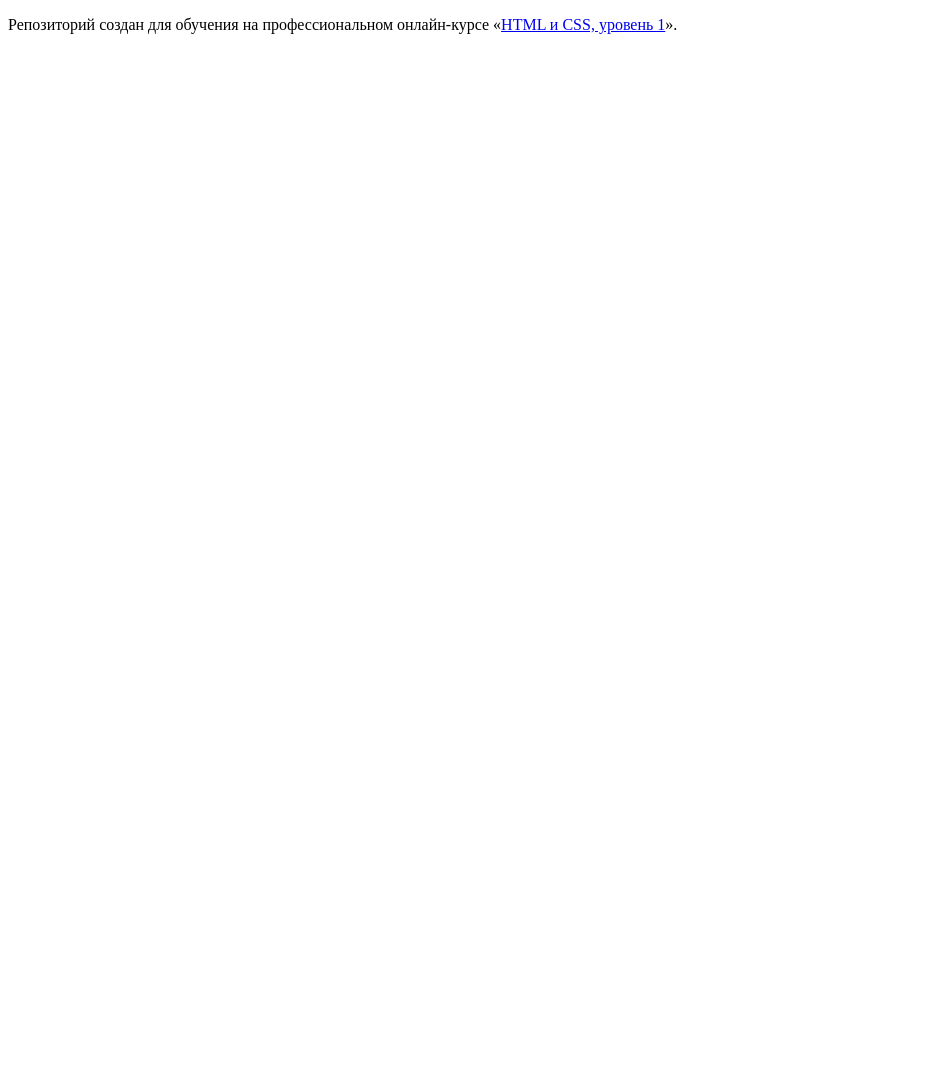
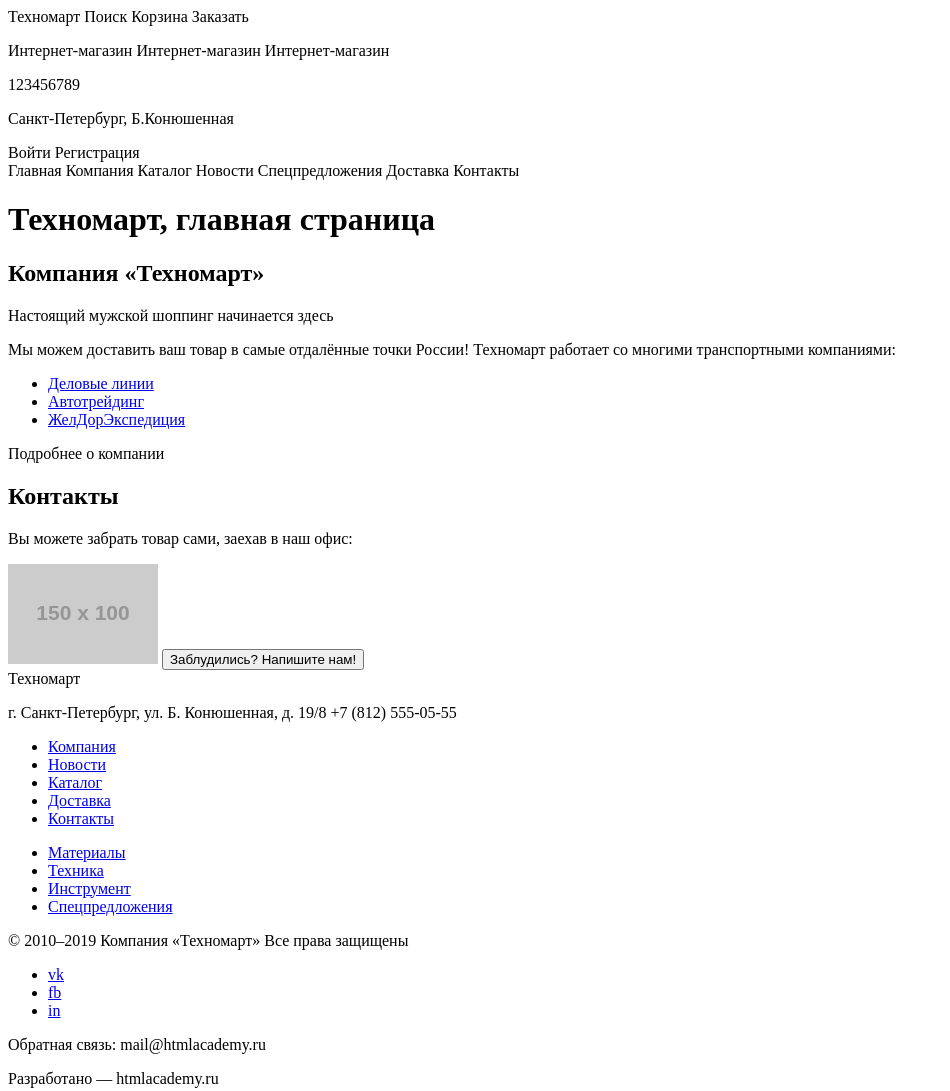
Before and after one commit to cusoq/296799-technomart-26, a plain HTML site: page index.html in a window 1280 px wide. Shown: the whole page, without its empty margins (0-950 px from the left). Before the commit the page ends 800 px from the top, so only its background shows below. Drawn offline with Linux system fonts and the light colour scheme; placeholder pictures from the web are drawn by us.

Commit message:
index base markup

```diff
--- a/index.html
+++ b/index.html
@@ -1,12 +1,79 @@
 <!DOCTYPE html>
 <html lang="ru">
-  <head>
-    <meta charset="utf-8">
-    <title>HTML Academy: Техномарт</title>
-  </head>
-  <body>
 
-    <p>Репозиторий создан для обучения на профессиональном онлайн‑курсе «<a href="https://htmlacademy.ru/intensive/htmlcss">HTML и CSS, уровень 1</a>».</p>
+<head>
+  <meta charset="utf-8">
+  <meta name="viewport" content="width=device-width,initial-scale=1">
 
-  </body>
+  <title>HTML Academy: Техномарт</title>
+</head>
+<body>
+  <header>
+  </header>
+  <a class="header-logo">Техномарт</a>
+  <span class="header-search">Поиск</span>
+  <a class="header-cart">Корзина</a>
+  <a class="header-booking">Заказать</a>
+  <p class="header-dscription">Интернет-магазин Интернет-магазин Интернет-магазин</p>
+  <span class="phone">123456789</span>
+  <p class="address">Санкт-Петербург, Б.Конюшенная</p>
+  <a class="header-enter">Войти</a>
+  <a class="header-registration">Регистрация</a>
+  <nav class="header-menu">
+    <a class="header-menu-item">Главная</a>
+    <a class="header-menu-item">Компания</a>
+    <a class="header-menu-item">Каталог</a>
+    <a class="header-menu-item">Новости</a>
+    <a class="header-menu-item">Спецпредложения</a>
+    <a class="header-menu-item">Доставка</a>
+    <a class="header-menu-item">Контакты</a>
+  </nav>
+  <main>
+    <h1 class="visually-hidden">Техномарт, главная страница</h1>
+    <div class="about-us">
+      <h2 class="about-us-title">Компания «Техномарт»</h2>
+      <p class="about-us-text">Настоящий мужской шоппинг начинается здесь</p>
+      <p class="about-us-delivery">Мы можем доставить ваш товар в самые отдалённые точки России! Техномарт работает со многими транспортными компаниями:</p>
+      <ul class="about-us-delivery-list">
+        <li><a href="#">Деловые линии</a></li>
+        <li><a href="#">Автотрейдинг</a></li>
+        <li><a href="#">ЖелДорЭкспедиция</a></li>
+      </ul>
+      <a class="about-us-button">Подробнее о компании</a>
+    </div>
+    <div class="contacts">
+      <h2 class="contacts-title">Контакты</h2>
+      <p class="contacts-text">Вы можете забрать товар сами, заехав в наш офис:</p>
+      <img src="https://via.placeholder.com/150x100" alt="Схема на карте">
+      <button class="contacts-button">Заблудились? Напишите нам!</button>
+    </div>
+  </main>
+
+  <footer>
+    <a class="footer-logo">Техномарт</a>
+    <p class="footer-contacts">г. Санкт-Петербург, ул. Б. Конюшенная, д. 19/8 +7 (812) 555-05-55</p>
+    <ul class="footer-menu">
+      <li><a href="#">Компания</a></li>
+      <li><a href="#">Новости</a></li>
+      <li><a href="#">Каталог</a></li>
+      <li><a href="#">Доставка</a></li>
+      <li><a href="#">Контакты</a></li>
+    </ul>
+    <ul class="footer-offerlist">
+      <li><a href="#">Материалы</a></li>
+      <li><a href="#">Техника</a></li>
+      <li><a href="#">Инструмент</a></li>
+      <li><a href="#">Спецпредложения</a></li>
+    </ul>
+    <p class="footer-copy">© 2010–2019 Компания «Техномарт» Все права защищены</p>
+    <ul class="footer-social">
+      <li><a href="#">vk</a></li>
+      <li><a href="#">fb</a></li>
+      <li><a href="#">in</a></li>
+    </ul>
+    <p class="footer-feedback">Обратная связь: mail@htmlacademy.ru</p>
+    <p class="footer-dev">Разработано — htmlacademy.ru</p>
+  </footer>
+</body>
+
 </html>
```
Also changed, not shown: catalog.html (added, +14 -0 lines).
